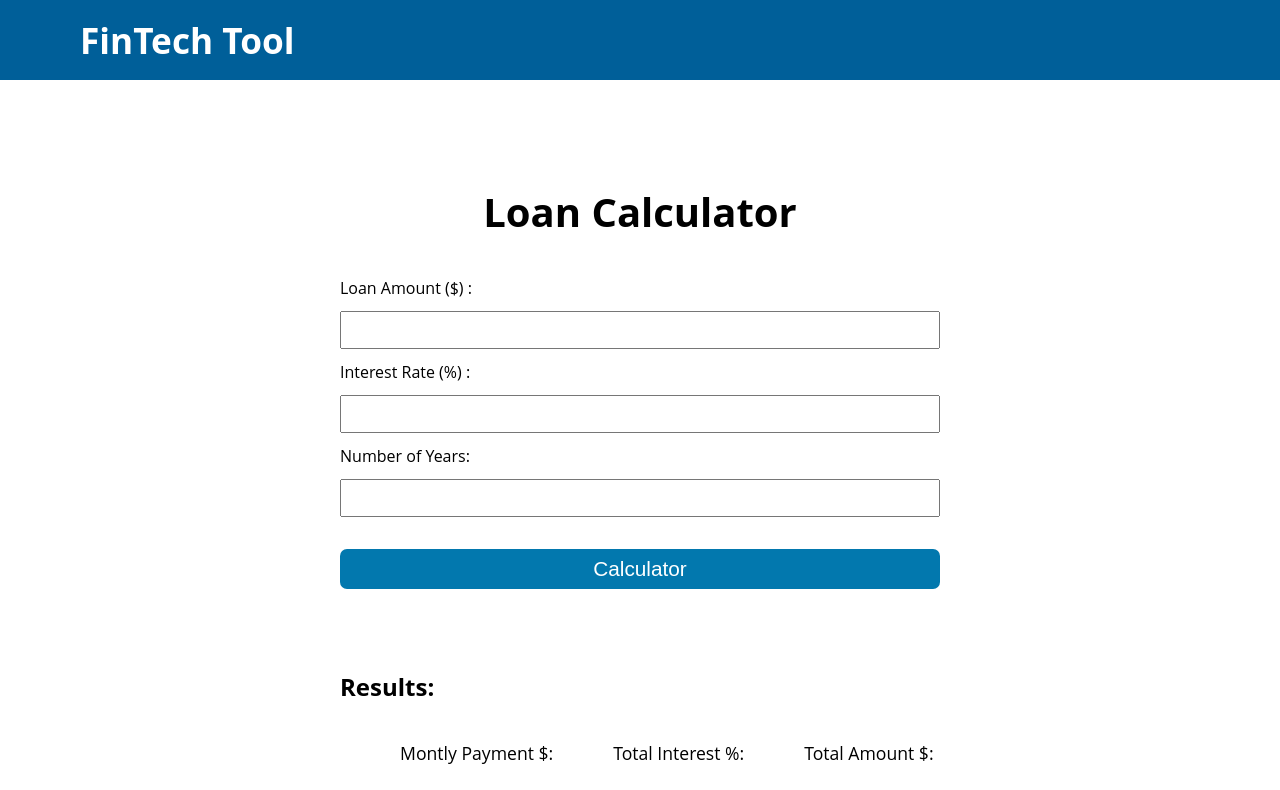
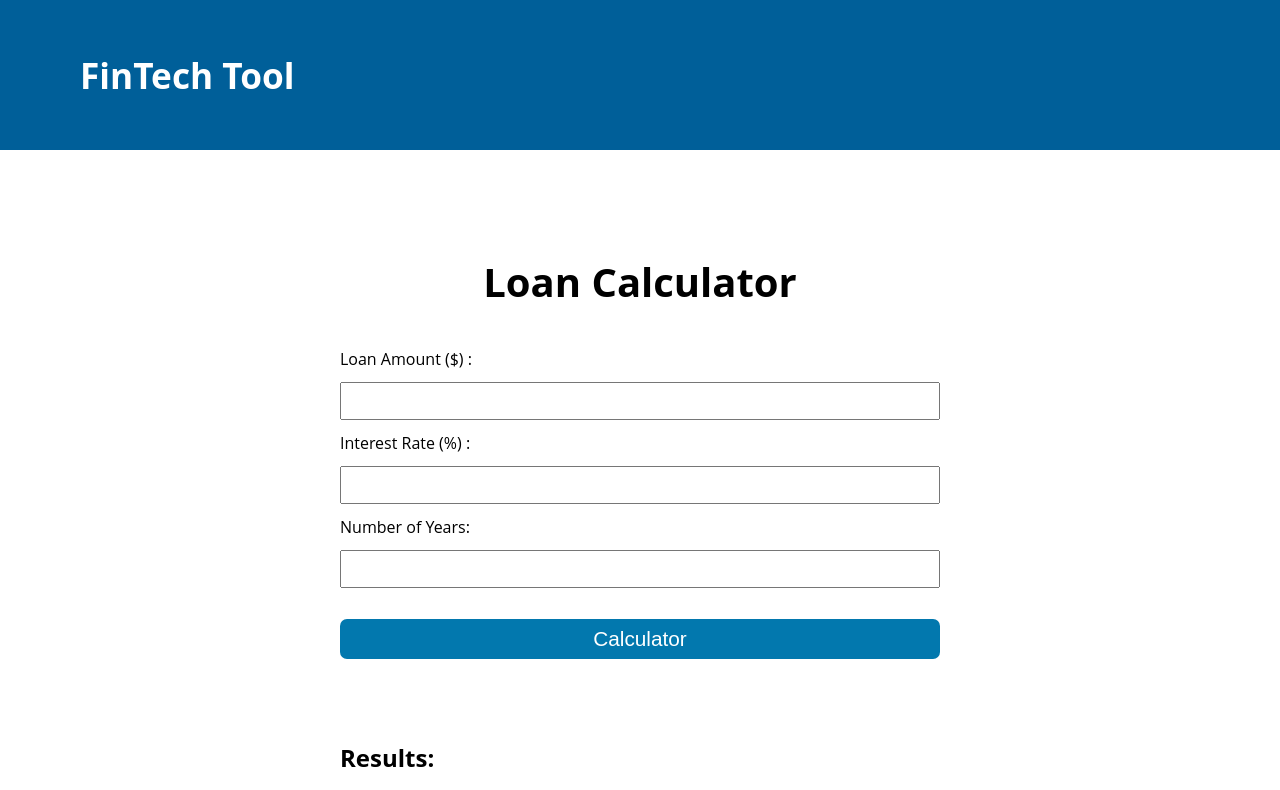
Before and after one commit to xiaohua2003/Loan-Calculator, a plain HTML site: page index.html in a window 1280 px wide. Shown: the top 790 px of the page. Drawn offline with Linux system fonts and the light colour scheme.

Commit message:
Update index.html

```diff
--- a/index.html
+++ b/index.html
@@ -8,7 +8,7 @@
 </head>
 <body>
     <nav>
-        FinTech Tool
+        <p> FinTech Tool </p>
     </nav>
     <main>
         <h1>Loan Calculator</h1>
```
